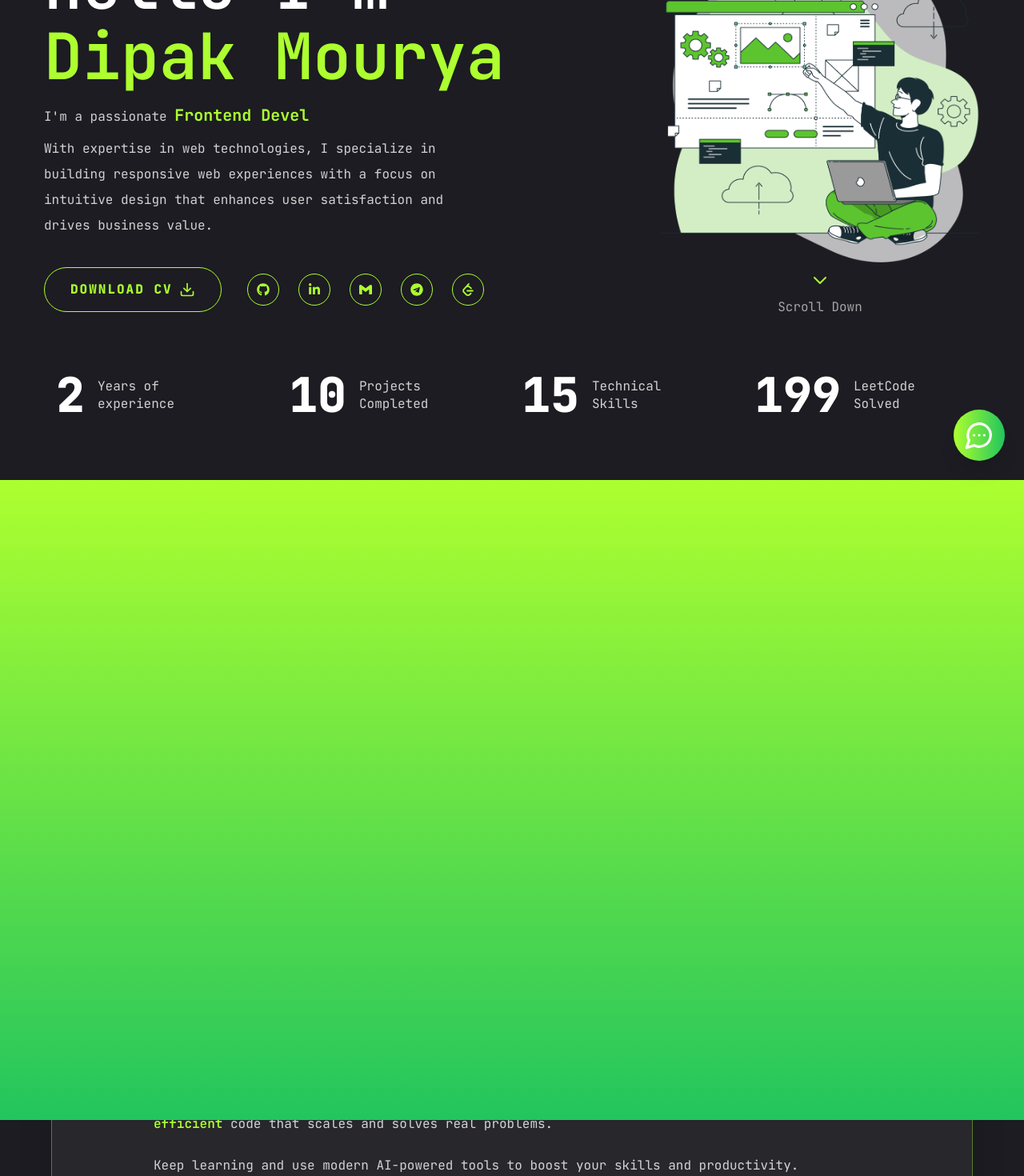
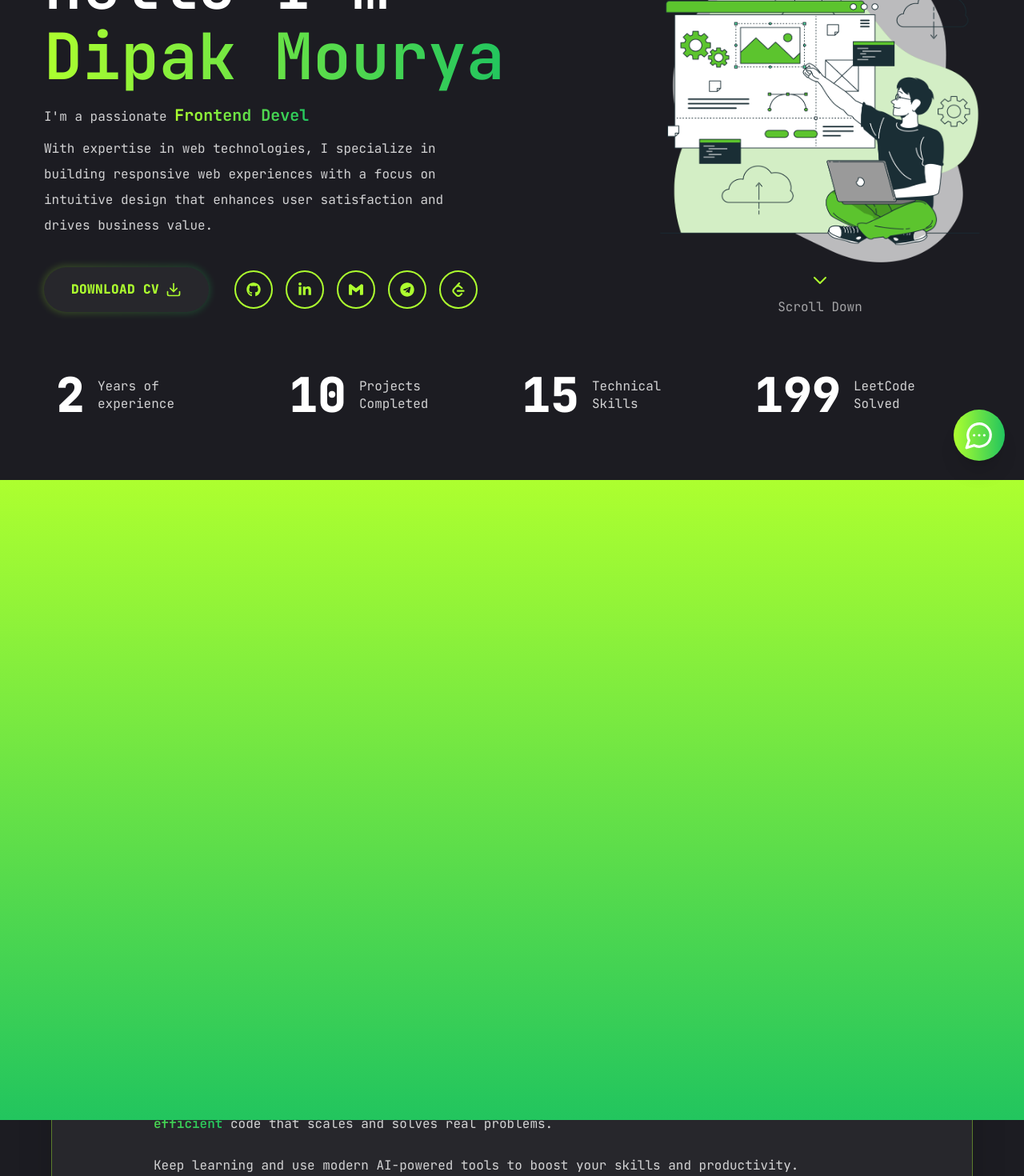
Before and after one commit to Dipak-Natureglobal/dipak-portfolio, a Next.js app: page / in a window 1280 px wide. Shown: the part 200-1670 px from the top of the page at 80% size. Built offline with nearby package versions, Linux system fonts and the light colour scheme.

Commit message:
feat: enhance HomePage with animations, gradient styling, and improved social icons for better user engagement

```diff
--- a/components/home/index.jsx
+++ b/components/home/index.jsx
@@ -1,6 +1,7 @@
 "use client";
 import RoleSwitcher from "../textswitcher/index"
 import Link from "next/link";
+import { motion } from "framer-motion";
 import { Button } from "../../components/ui/button";
 import { FiDownload } from "react-icons/fi"
 import Social from "../../components/social/index"
@@ -10,6 +11,10 @@ import Stats from "../../components/stats/page";
 const HomePage = () => {
   return (
     <section className="min-h-[80vh] xl:mt-24  mt-32">
+      <motion.div
+        initial={{ opacity: 0 }}
+        animate={{ opacity: 1, transition: { delay: 1.2, duration: 0.4, ease: "easeIn" } }}
+      >
         <div className="container mx-auto h-full ">
           <div className=" flex flex-col  xl:flex-row items-center justify-between xl:pt-8 xl:pb-16">
             <div className="text-center  xl:text-left order-2 xl:order-none ">
@@ -17,20 +22,33 @@ const HomePage = () => {
               <h1 className="h1 mb-4 text-left xl:ml-0 ml-4 dark:text-white text-black/70 text-[40px] xl:text-[80px]">
                 Hello  I&#39;m
                 <br />
-              <span className="dark:text-[#ADFF2F] text-[#22c55e] xl:text-7xl lg:text-7xl  md:text-6xl  text-[40px] xl:text-[80px]">Dipak Mourya</span>
+                <span className="bg-gradient-to-r from-[#22c55e] to-[#16a34a] dark:from-[#ADFF2F] dark:to-[#22c55e] bg-clip-text text-transparent xl:text-7xl lg:text-7xl  md:text-6xl  text-[40px] xl:text-[80px]">Dipak Mourya</span>
               </h1>
               <p className="max-w-[550px] mb-2 dark:text-white/80 text-black/70 text-left xl:ml-0 ml-5">  I&#39;m a passionate <span><RoleSwitcher /> </span>
               </p >
               <p className="max-w-[550px] mb-9 dark:text-white/80 text-black/70  text-left xl:ml-0 ml-4  ">With expertise in web technologies, I specialize in building responsive web experiences with a focus on intuitive design that enhances user satisfaction and drives business value.</p>
               <div className="flex flex-col xl:flex-row items-center gap-8">
-              <Button variant="outline" size="lg" className="uppercase flex items-center gap-2 dark:border-[#ADFF2F] border-[#22c55e] rounded-full  justify-center  dark:text-[#ADFF2F] hover:dark:text-black/70 text-[#22c55e] text-base dark:hover:bg-[#ADFF2F] hover:bg-[#22c55e] hover:text-primary hover:transition-all duration-500">
+                {/* Enhanced Download CV Button with Gradient Border */}
+                <div className="relative group">
+                  <div className="absolute -inset-0.5 bg-gradient-to-r from-[#22c55e] to-[#16a34a] dark:from-[#ADFF2F] dark:to-[#22c55e] rounded-full blur-sm opacity-20 group-hover:opacity-100 transition duration-500 group-hover:duration-200 animate-pulse group-hover:animate-none"></div>
+                  <Button
+                    variant="outline"
+                    size="lg"
+                    className="relative uppercase flex items-center gap-2 bg-white dark:bg-[#27272c] border-2 border-transparent rounded-full justify-center text-[#22c55e] dark:text-[#ADFF2F] text-base font-extrabold px-8 py-6 hover:bg-gradient-to-r hover:from-[#22c55e] hover:to-[#16a34a] dark:hover:from-[#ADFF2F] dark:hover:to-[#22c55e] hover:text-white dark:hover:text-black/80 transition-all duration-500 transform hover:scale-105 hover:shadow-lg hover:shadow-[#22c55e]/50 dark:hover:shadow-[#ADFF2F]/50"
+                  >
                     <a href="/assets/resume/dipak.pdf" download="Dipak Mourya CV.pdf" className="flex items-center gap-2">
-                  <span className="font-extrabold">Download CV</span>
-                  <FiDownload className="text-xl" />
+                      <span className="font-extrabold tracking-wide">Download CV</span>
+                      <FiDownload className="text-xl transform group-hover:rotate-12 transition-transform duration-300" />
                     </a>
                   </Button>
-              <div className="mb-8 xl:mb-0 ">
-                <Social containerStyles="flex gap-6" iconStyles="  w-10 h-10 border dark:border-[#ADFF2F] border-[#22c55e] rounded-full flex justify-center items-center dark:text-[#ADFF2F] text-[#22c55e] text-base hover:dark:text-black/70 dark:hover:bg-[#ADFF2F] hover:bg-[#22c55e] hover:text-primary hover:transition-all duration-500" />
+                </div>
+
+                {/* Enhanced Social Icons */}
+                <div className="mb-8 xl:mb-0">
+                  <Social
+                    containerStyles="flex gap-4"
+                    iconStyles="relative group w-12 h-12 border-2 border-[#22c55e] dark:border-[#ADFF2F] rounded-full flex justify-center items-center text-[#22c55e] dark:text-[#ADFF2F] text-lg font-bold overflow-hidden transition-all duration-500 hover:scale-110 hover:rotate-12 hover:shadow-lg hover:shadow-[#22c55e]/50 dark:hover:shadow-[#ADFF2F]/50 before:absolute before:inset-0 before:bg-gradient-to-r before:from-[#22c55e] before:to-[#16a34a] dark:before:from-[#ADFF2F] dark:before:to-[#22c55e] before:opacity-0 hover:before:opacity-100 before:transition-opacity before:duration-500 hover:text-white dark:hover:text-black/80 hover:border-transparent"
+                  />
                 </div>
               </div>
             </div>
@@ -56,7 +74,7 @@ const HomePage = () => {
                     strokeLinejoin="round"
                     strokeWidth={2}
                     d="M19 9l-7 7-7-7"
-                  className="dark:text-[#ADFF2F] text-[#22c55e] font-extrabold" />
+                    className="stroke-[#22c55e] dark:stroke-[#ADFF2F] font-extrabold" />
                 </svg>
                 <span className="dark:text-white/60 text-black/70">Scroll Down</span>
               </div>
@@ -78,7 +96,7 @@ const HomePage = () => {
               strokeLinejoin="round"
               strokeWidth={2}
               d="M19 9l-7 7-7-7"
-            className="dark:text-[#ADFF2F] text-[#22c55e] font-extrabold" />
+              className="stroke-[#22c55e] dark:stroke-[#ADFF2F] font-extrabold" />
           </svg>
           <span className="dark:text-white/60 text-black/70">Scroll Down</span>
         </div>
@@ -87,10 +105,10 @@ const HomePage = () => {
           <div className=" flex flex-col  xl:flex-row items-center justify-between xl:pt-8 xl:pb-24">
             <div className="text-center  xl:text-left order-2 xl:order-none">
               <p className="max-w-[610px] mb-6 dark:text-white/80 text-black/70 text-left xl:ml-0 ml-4">
-              Hi, I am Dipak Mourya, a passionate Software Developer with over a year of experience in real-time projects. I continuously evolve my skills and embrace new technologies. With a degree in Computer Science Engineering, I enhance my efficiency in software development. Currently, I’m pursuing an <span className="dark:text-[#ADFF2F] text-[#22c55e] font-bold"> Master of Business Administration (MBA)</span> in Business Analytics, merging my technical expertise with business insight for impactful results.
+                Hi, I am Dipak Mourya, a passionate Software Developer with over a year of experience in real-time projects. I continuously evolve my skills and embrace new technologies. With a degree in Computer Science Engineering, I enhance my efficiency in software development. Currently, I&#39;m pursuing an <span className="bg-gradient-to-r from-[#22c55e] to-[#16a34a] dark:from-[#ADFF2F] dark:to-[#22c55e] bg-clip-text text-transparent font-bold"> Master of Business Administration (MBA)</span> in Business Analytics, merging my technical expertise with business insight for impactful results.
               </p>
               <Link href='/about' className="xl:flex hidden">
-              <Button className="dark:bg-[#ADFF2F] bg-[#22c55e] hover:bg-[#2bb35d] text-black/70  dark:hover:bg-[#ADFF2F] font-bold gap-2">
+                <Button className="bg-gradient-to-r from-[#22c55e] to-[#16a34a] dark:from-[#ADFF2F] dark:to-[#22c55e] hover:bg-gradient-to-r hover:from-[#16a34a] hover:to-[#22c55e] dark:hover:from-[#22c55e] dark:hover:to-[#ADFF2F] text-white dark:text-black/70 font-bold gap-2">
 
                   <span className="hover:pr-3 duration-500 flex">Discover More</span>
                   <svg
@@ -98,14 +116,14 @@ const HomePage = () => {
                     height="14"
                     viewBox="0 0 14 14"
                     xmlns="http://www.w3.org/2000/svg"
-                  className="text-black/70 fill-current">
+                    className="text-white dark:text-black/70 fill-current">
                     <path d="M10.4767 6.16701L6.00668 1.69701L7.18501 0.518677L13.6667 7.00034L7.18501 13.482L6.00668 12.3037L10.4767 7.83368H0.333344V6.16701H10.4767Z" />
                   </svg>
                 </Button>
               </Link>
               <div className=" flex flex-row gap-3 items-center justify-center xl:hidden">
                 <Link href='/about'>
-                <Button className="dark:bg-[#ADFF2F] bg-[#22c55e] text-black/70  dark:hover:bg-[#ADFF2F] hover:bg-[#2bb35d] font-bold gap-2">
+                  <Button className="bg-gradient-to-r from-[#22c55e] to-[#16a34a] dark:from-[#ADFF2F] dark:to-[#22c55e] hover:bg-gradient-to-r hover:from-[#16a34a] hover:to-[#22c55e] dark:hover:from-[#22c55e] dark:hover:to-[#ADFF2F] text-white dark:text-black/70 font-bold gap-2">
 
                     <span className="hover:pr-3 duration-500 flex">Discover More</span>
                     <svg
@@ -113,20 +131,20 @@ const HomePage = () => {
                       height="14"
                       viewBox="0 0 14 14"
                       xmlns="http://www.w3.org/2000/svg"
-                    className="text-black/70 fill-current">
+                      className="text-white dark:text-black/70 fill-current">
                       <path d="M10.4767 6.16701L6.00668 1.69701L7.18501 0.518677L13.6667 7.00034L7.18501 13.482L6.00668 12.3037L10.4767 7.83368H0.333344V6.16701H10.4767Z" />
                     </svg>
                   </Button>
                 </Link>
                 <Link href='/hireme'>
-                <Button className="dark:bg-[#ADFF2F] bg-[#22c55e] text-black/70  dark:hover:bg-[#ADFF2F] hover:bg-[#2bb35d] font-bold gap-2 ">
+                  <Button className="bg-gradient-to-r from-[#22c55e] to-[#16a34a] dark:from-[#ADFF2F] dark:to-[#22c55e] hover:bg-gradient-to-r hover:from-[#16a34a] hover:to-[#22c55e] dark:hover:from-[#22c55e] dark:hover:to-[#ADFF2F] text-white dark:text-black/70 font-bold gap-2 ">
                     <span className="hover:pr-3 duration-500 flex">Hire Me</span>
                     <svg
                       width="14"
                       height="14"
                       viewBox="0 0 14 14"
                       xmlns="http://www.w3.org/2000/svg"
-                    className="text-black/70 fill-current">
+                      className="text-white dark:text-black/70 fill-current">
                       <path d="M10.4767 6.16701L6.00668 1.69701L7.18501 0.518677L13.6667 7.00034L7.18501 13.482L6.00668 12.3037L10.4767 7.83368H0.333344V6.16701H10.4767Z" />
                     </svg>
                   </Button>
@@ -141,12 +159,12 @@ const HomePage = () => {
         <div className="container mx-auto h-full xl:mt-0 mt-4">
           <div className="w-full flex items-center justify-center bg-gray-100 dark:bg-primary px-0 py-6">
             <div className="text-left max-w-6xl w-full bg-gray-100 dark:bg-[#27272c] rounded-2xl shadow-2xl p-8 md:p-16 border dark:border-[#ADFF2F]/40 border-[#22c55e]/40">
-            <h2 className="text-lg md:text-4xl font-extrabold mb-10 text-[#22c55e] dark:text-[#ADFF2F] text-left">
+              <h2 className="text-lg md:text-4xl font-extrabold mb-10 bg-gradient-to-r from-[#22c55e] to-[#16a34a] dark:from-[#ADFF2F] dark:to-[#22c55e] bg-clip-text text-transparent text-left">
                 How to Become a Good Coder in the Modern Era?
               </h2>
               <p className="text-left text-sm md:text-[16px] dark:text-white/80 text-black/70 mb-12 max-w-4xl mx-auto leading-relaxed">
                 Writing code that works is just the start. To be a great coder, write
-              <span className="font-semibold text-[#22c55e] dark:text-[#ADFF2F]"> optimized, clean, and efficient</span> code that scales and solves real problems.<br /><br />
+                <span className="font-semibold bg-gradient-to-r from-[#22c55e] to-[#16a34a] dark:from-[#ADFF2F] dark:to-[#22c55e] bg-clip-text text-transparent"> optimized, clean, and efficient</span> code that scales and solves real problems.<br /><br />
                 Keep learning and use modern AI-powered tools to boost your skills and productivity.
               </p>
 
@@ -190,7 +208,7 @@ const HomePage = () => {
                     rel="noopener noreferrer"
                     className="group transform transition duration-300 ease-in-out hover:scale-105 hover:shadow-[0_0_30px_#22c55e55] dark:hover:shadow-[0_0_30px_#ADFF2F66] p-6 bg-[#22c55e]/10 dark:bg-[#ADFF2F]/10 rounded-xl shadow-lg cursor-pointer"
                   >
-                  <h3 className="text-[#22c55e] dark:text-[#ADFF2F] font-bold text-xl mb-2">{title}</h3>
+                    <h3 className="bg-gradient-to-r from-[#22c55e] to-[#16a34a] dark:from-[#ADFF2F] dark:to-[#22c55e] bg-clip-text text-transparent font-bold text-xl mb-2">{title}</h3>
                     <p className="text-black/70 dark:text-white/70 text-sm">{description}</p>
                   </a>
                 ))}
@@ -198,13 +216,13 @@ const HomePage = () => {
 
               <p className="text-left md:text-[16px] text-sm dark:text-white/80 text-black/70 max-w-4xl mx-auto mt-14">
                 The future belongs to those who adapt. Many more powerful AI tools are available —
-              <span className="font-semibold text-[#22c55e] dark:text-[#ADFF2F]"> explore and grow.</span><br /><br />
+                <span className="font-semibold bg-gradient-to-r from-[#22c55e] to-[#16a34a] dark:from-[#ADFF2F] dark:to-[#22c55e] bg-clip-text text-transparent"> explore and grow.</span><br /><br />
               </p>
             </div>
           </div>
         </div>
 
-
+      </motion.div>
     </section>
   );
 }
--- a/components/social/index.jsx
+++ b/components/social/index.jsx
@@ -14,7 +14,9 @@ const Social = ({ containerStyles, iconStyles }) => {
       <div className={containerStyles}>
         {socials?.map((item, index) => (  // Use optional chaining to handle potential undefined `socials`
           <Link key={index} href={item.path} target={item.target} className={iconStyles}>
-            {item.icons}
+            <span className="relative z-10 transition-transform duration-300 group-hover:scale-110">
+              {item.icons}
+            </span>
           </Link>
         ))}
       </div>
--- a/components/textswitcher/index.jsx
+++ b/components/textswitcher/index.jsx
@@ -42,7 +42,7 @@ const RoleSwitcher = () => {
   }, [displayedText, isErasing, currentRoleIndex]);
 
   return (
-    <span className="xl:text-xl text-[16px] dark:text-[#ADFF2F] text-[#22c55e] font-bold">
+    <span className="xl:text-xl text-[16px] bg-gradient-to-r from-[#22c55e] to-[#16a34a] dark:from-[#ADFF2F] dark:to-[#22c55e] bg-clip-text text-transparent font-bold">
       {displayedText}
     </span>
   );
```
Also changed, not shown: components/profile/index.tsx (+7 -1 lines). Lines whose indentation alone changed are shown as unchanged.
